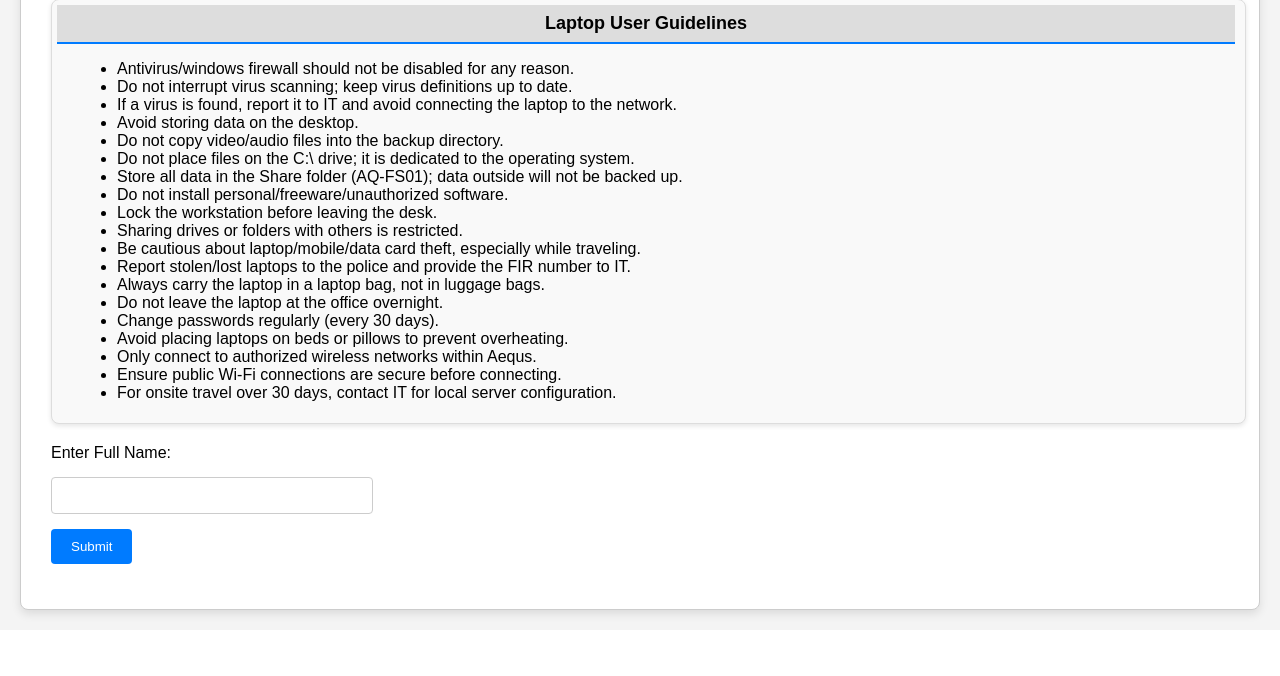
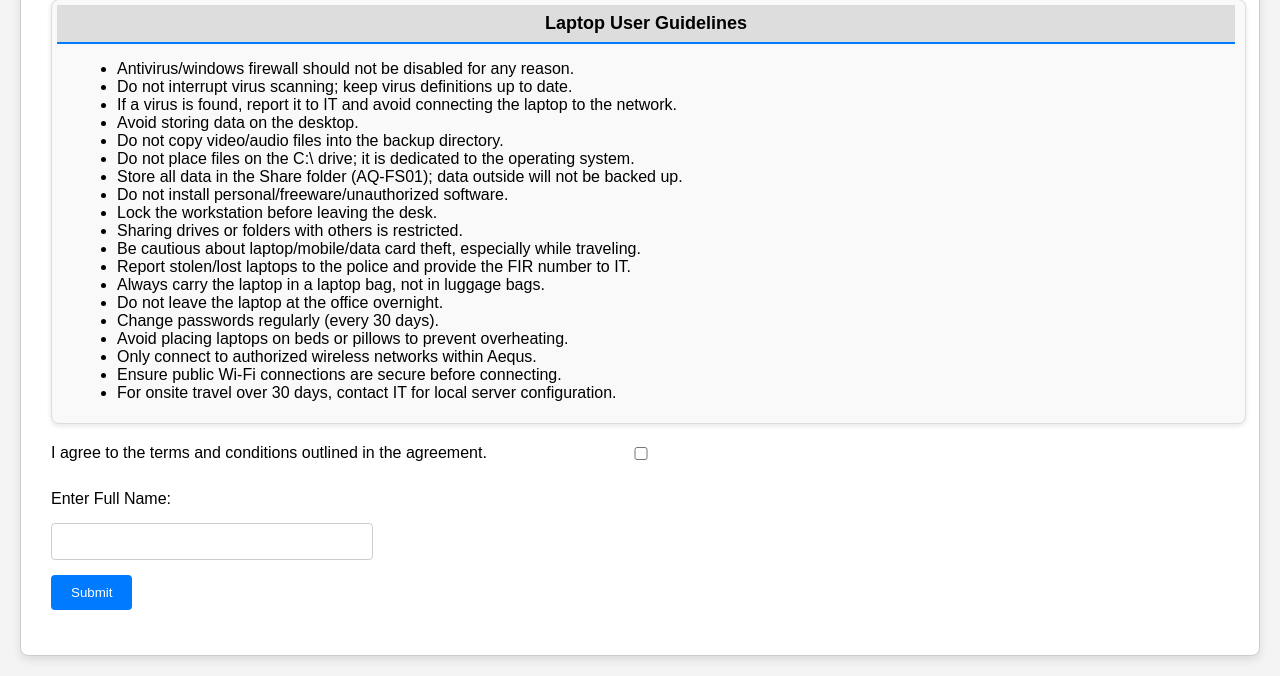
Before and after one commit to Sucheet8970/asset-allocation-app, a Django app: template accounts/templates/accounts/confirmation.html in a window 1280 px wide. Shown: the part 1029-1705 px from the top of the page. Before the commit the page ends 1650 px from the top, so only its background shows below. Run offline with Django 5.2, Linux system fonts and the light colour scheme; the template is opened without the code that fills it, so the values that code supplies are empty; parts of the project's set-up code (start-up, migrations or seed data) failed here and were passed over.

```diff
--- a/accounts/templates/accounts/confirmation.html
+++ b/accounts/templates/accounts/confirmation.html
@@ -205,11 +205,19 @@
         </ul>
     </div>
 
+
     <form method="POST">
         {% csrf_token %}
+
+        <label for="agreement" style="display: inline-flex;">
+            I agree to the terms and conditions outlined in the agreement.
+            <input type="checkbox" id="agreement" required>
+          </label>
+
         <label for="user_confirmation_name">Enter Full Name:</label>
         <input type="text" name="user_confirmation_name" required>
         <button type="submit">Submit</button>
+
     </form>
 
 
--- a/accounts/urls.py
+++ b/accounts/urls.py
@@ -1,6 +1,6 @@
 from django.urls import path
 from .views import (
-    login_view, dashboard_view, logout_view, inventory_view, new_allocation_view, confirm_receipt,
+    login_view, dashboard_view, logout_view, inventory_view, new_allocation_view, confirm_receipt, generate_pdf,
     faulty_asset_replacement_view, repair_asset_view, update_license_status, asset_deallocation, export_inventory_to_excel, send_allocation_email
 )
 
--- a/accounts/views.py
+++ b/accounts/views.py
@@ -11,6 +11,10 @@ from django.contrib.auth.decorators import user_passes_test
 import pandas as pd
 from reportlab.lib.pagesizes import letter
 from reportlab.pdfgen import canvas
+from django.template.loader import get_template
+import pdfkit
+from django.template.loader import render_to_string, get_template
+
 
 
 '''--------------------------------------------------------------LOGIN------------------------------------------------------------------------------'''
```
